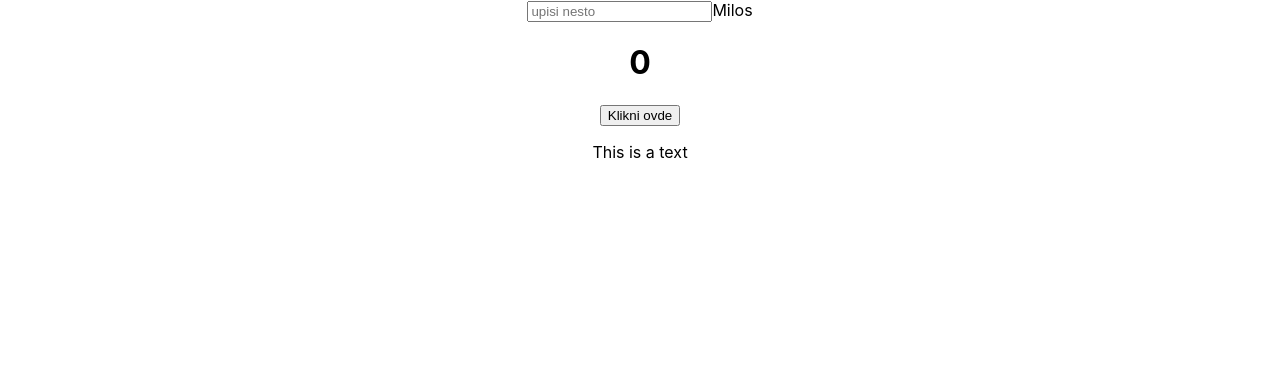
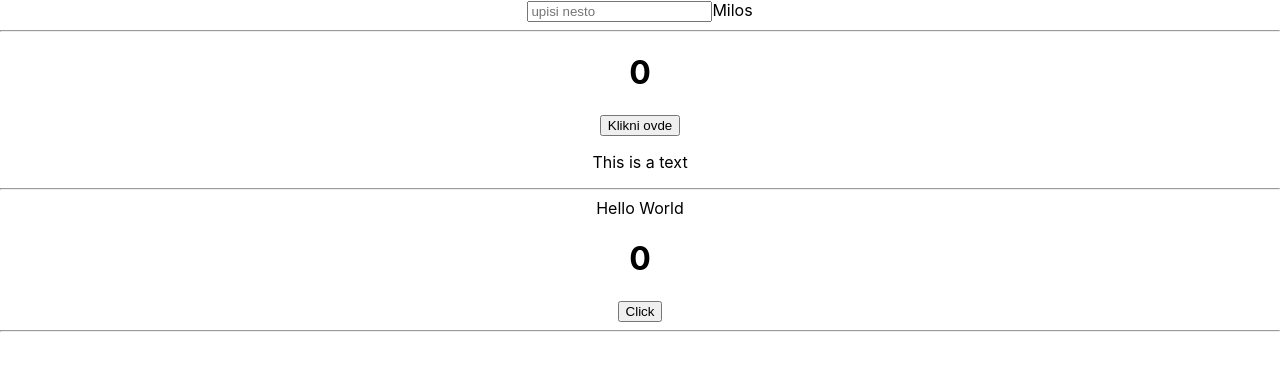
Before and after one commit to multi92/react-hooks-example-practice, a React (Create React App) app: page / in a window 1280 px wide. Shown: the top 370 px of the page. Built offline with nearby package versions, Linux system fonts and the light colour scheme; no server answers.

Commit message:
useEffect Hooks add

```diff
--- a/package.json
+++ b/package.json
@@ -6,6 +6,7 @@
     "@testing-library/jest-dom": "^5.16.4",
     "@testing-library/react": "^13.3.0",
     "@testing-library/user-event": "^13.5.0",
+    "axios": "^0.27.2",
     "react": "^18.2.0",
     "react-dom": "^18.2.0",
     "react-scripts": "5.0.1",
--- a/src/App.js
+++ b/src/App.js
@@ -1,13 +1,17 @@
-import logo from './logo.svg';
 import './App.css';
 import StateTutorial from './UseState/StateTutorial';
 import ReducerState from './UseReducer/ReducerState';
+import Effect from './useEffect/Effect';
 
 function App() {
   return (
     <div className="App">
       <StateTutorial />
+      <hr></hr>
       <ReducerState />
+      <hr></hr>
+      <Effect />
+      <hr></hr>
     </div>
   );
 }
--- /dev/null
+++ b/src/useEffect/Effect.js
@@ -0,0 +1,32 @@
+//useEffect hook se uvek startuje kada se stranica renderuje
+
+import React, { useEffect, useState } from "react";
+import axios from "axios";
+
+export default function Effect() {
+  const [data, setData] = useState("");
+  const [count, setCount] = useState(0);
+
+  useEffect(() => {
+    axios
+      .get("https://jsonplaceholder.typicode.com/comments")
+      .then((response) => {
+        setData(response.data[0].email);
+      });
+  }, []);
+
+  return (
+    <div>
+    Hello World
+    <h1>{data}</h1>
+    <h1>{count}</h1>
+    <button
+      onClick={() => {
+        setCount(count + 1);
+      }}
+    >
+      Click
+    </button>
+  </div>
+  );
+}
```
Also changed, not shown: 1 other file (tests, documents, lock files or other folders).
